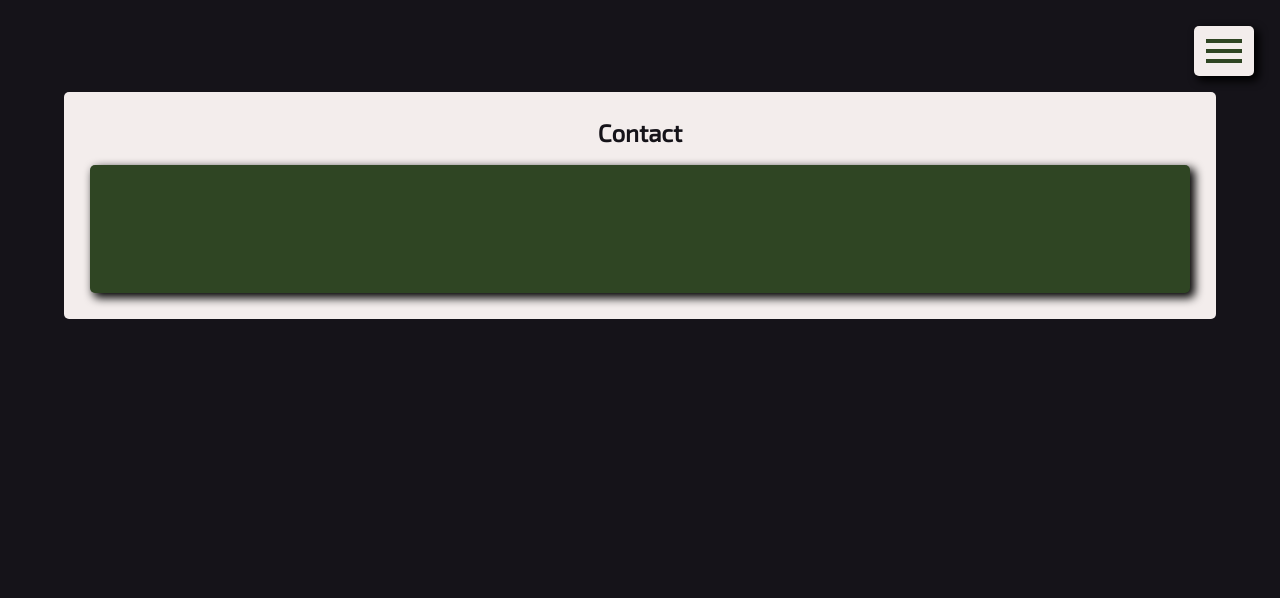
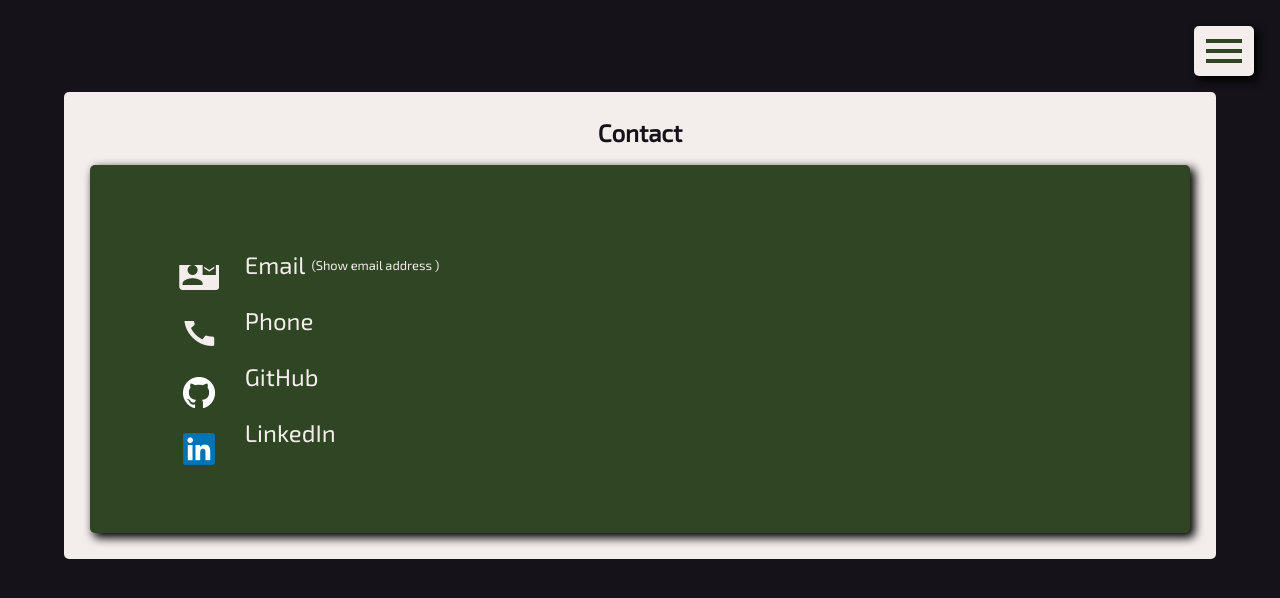
Before and after one commit to wayaway-jtm/portfolio-site, an Angular app: page /contact in a window 1280 px wide. Shown: the top 598 px of the page. Built offline with nearby package versions, Linux system fonts and the light colour scheme.

Commit message:
Added contact info & links

```diff
--- a/src/app/contact-route/contact-route.component.css
+++ b/src/app/contact-route/contact-route.component.css
@@ -0,0 +1,40 @@
+a {
+    justify-content: space-around;
+    align-items: center;
+}
+
+a span {
+    margin-left: 2vw;
+}
+
+.big-icon {
+    font-size: 2.5rem;
+    height: 40px;
+    width: 40px;
+    transform: translateY(50%);
+}
+
+.contact-p {
+    margin: 0;
+    display: flex;
+}
+
+.contact-label {
+    flex: 1;
+    text-align: left;
+    font-size: 1.5rem;
+}
+
+.contact-p button {
+    background-color: transparent;
+    color: #f3edec;
+    font-size: 0.8rem;
+}
+
+#email-address {
+    justify-content: flex-end;
+}
+
+section {
+    margin: 1rem 0;
+}
--- a/src/app/contact-route/contact-route.component.html
+++ b/src/app/contact-route/contact-route.component.html
@@ -2,7 +2,52 @@
     <div class="card-holder">
         <h1>Contact</h1>
         <div class="card">
-
+            <section id="email-contact">
+                <p class="contact-p">
+                    <a href="mailto:wayaway.jtm@gmail.com">
+                        <span class="big-icon">
+                            <mat-icon [inline]="true">contact_mail</mat-icon>
+                        </span>
+                        <span class="contact-label">Email</span>
+                    </a>
+                    <button (click)="toggleShowEmail()">
+                        <span>(Show email address )</span>
+                    </button>
+                </p>
+                <p class="contact-p" *ngIf="showEmail" id="email-address">
+                    <span>wayaway.jtm@gmail.com</span>
+                </p>
+            </section>
+            <section id="phone-contact">
+                <p class="contact-p">
+                    <a href="tel:6169018363">
+                        <span class="big-icon">
+                            <mat-icon [inline]="true">call</mat-icon>
+                        </span>
+                        <span class="contact-label">Phone</span>
+                    </a>
+                </p>
+            </section>
+            <section id="github-contact">
+                <p class="contact-p">
+                    <a href="https://github.com/wayaway-jtm/" target=_blank>
+                        <span class="big-icon">
+                            <img src="../../assets/github-mark/GitHub-Mark-Light-32px.png" alt="GitHub logo - white">
+                        </span>
+                        <span class="contact-label">GitHub</span>
+                    </a>
+                </p>
+            </section>
+            <section id="linkedin-contact">
+                <p class="contact-p">
+                    <a href="https://www.linkedin.com/in/john-mccarthy-wayaway/" target=_blank>
+                        <span class="big-icon">
+                            <img src="../../assets/linkedin-logo/linkedin-32sq.png" alt="GitHub logo - white">
+                        </span>
+                        <span class="contact-label">LinkedIn</span>
+                    </a>
+                </p>
+            </section>
         </div>
     </div>
 </div>
--- a/src/app/contact-route/contact-route.component.ts
+++ b/src/app/contact-route/contact-route.component.ts
@@ -7,9 +7,14 @@ import { Component, OnInit } from '@angular/core';
 })
 export class ContactRouteComponent implements OnInit {
 
+    public showEmail: boolean = false;
     constructor() { }
 
     ngOnInit(): void {
     }
 
+    toggleShowEmail() {
+        this.showEmail = !this.showEmail;
     }
+
+}
```
Lines whose indentation alone changed are shown as unchanged.
